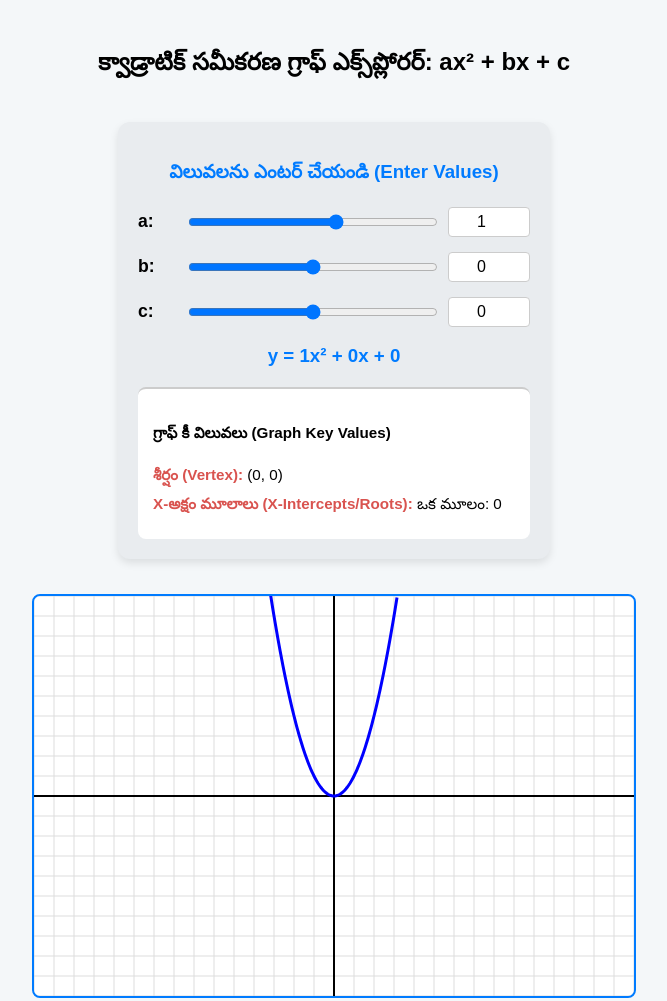
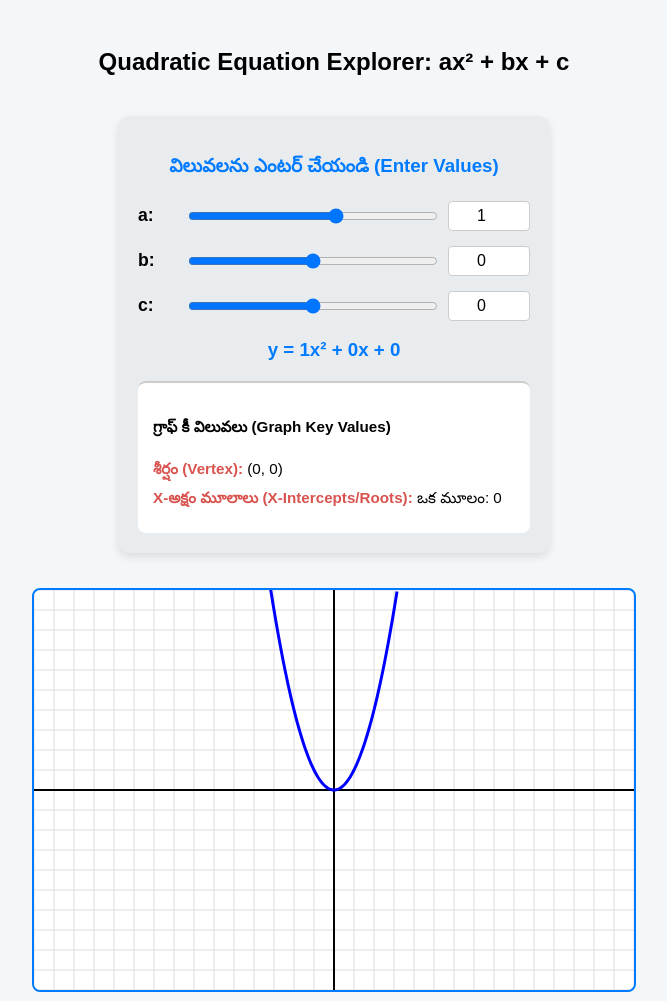
Before and after one commit to MuninderRaju/Quadratic-Equation-Exploprer, a plain HTML site: page index.html in a window 1280 px wide. Shown: the whole page, without its empty margins (306-973 px from the left). Drawn offline with Linux system fonts and the light colour scheme.

Commit message:
Update heading to English for clarity

```diff
--- a/index.html
+++ b/index.html
@@ -58,7 +58,7 @@
 </head>
 <body>
 
-    <h2>క్వాడ్రాటిక్ సమీకరణ గ్రాఫ్ ఎక్స్‌ప్లోరర్: ax² + bx + c</h2>
+    <h2>Quadratic Equation Explorer: ax² + bx + c</h2>
 
     <div class="controls">
         <h3>విలువలను ఎంటర్ చేయండి (Enter Values)</h3>
```
